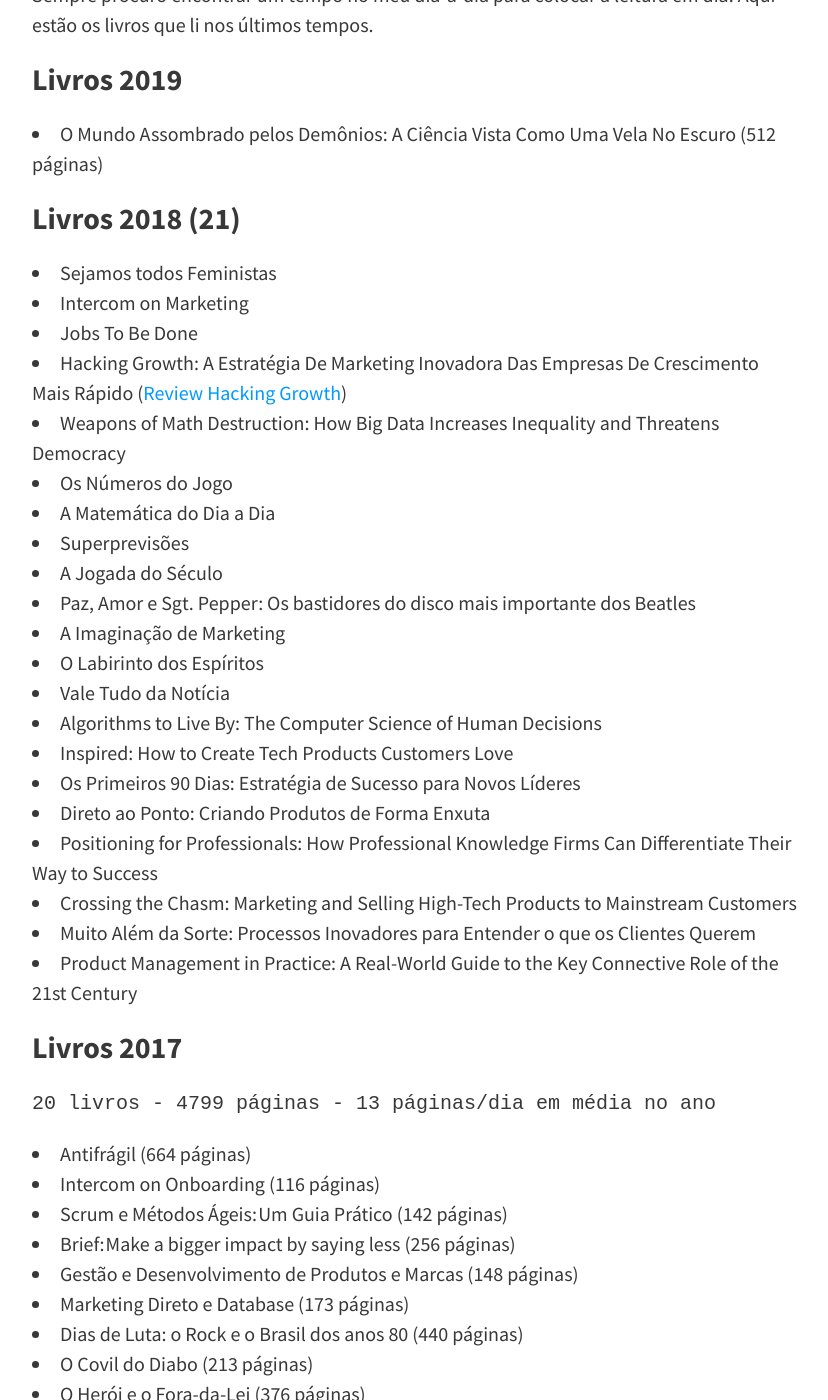
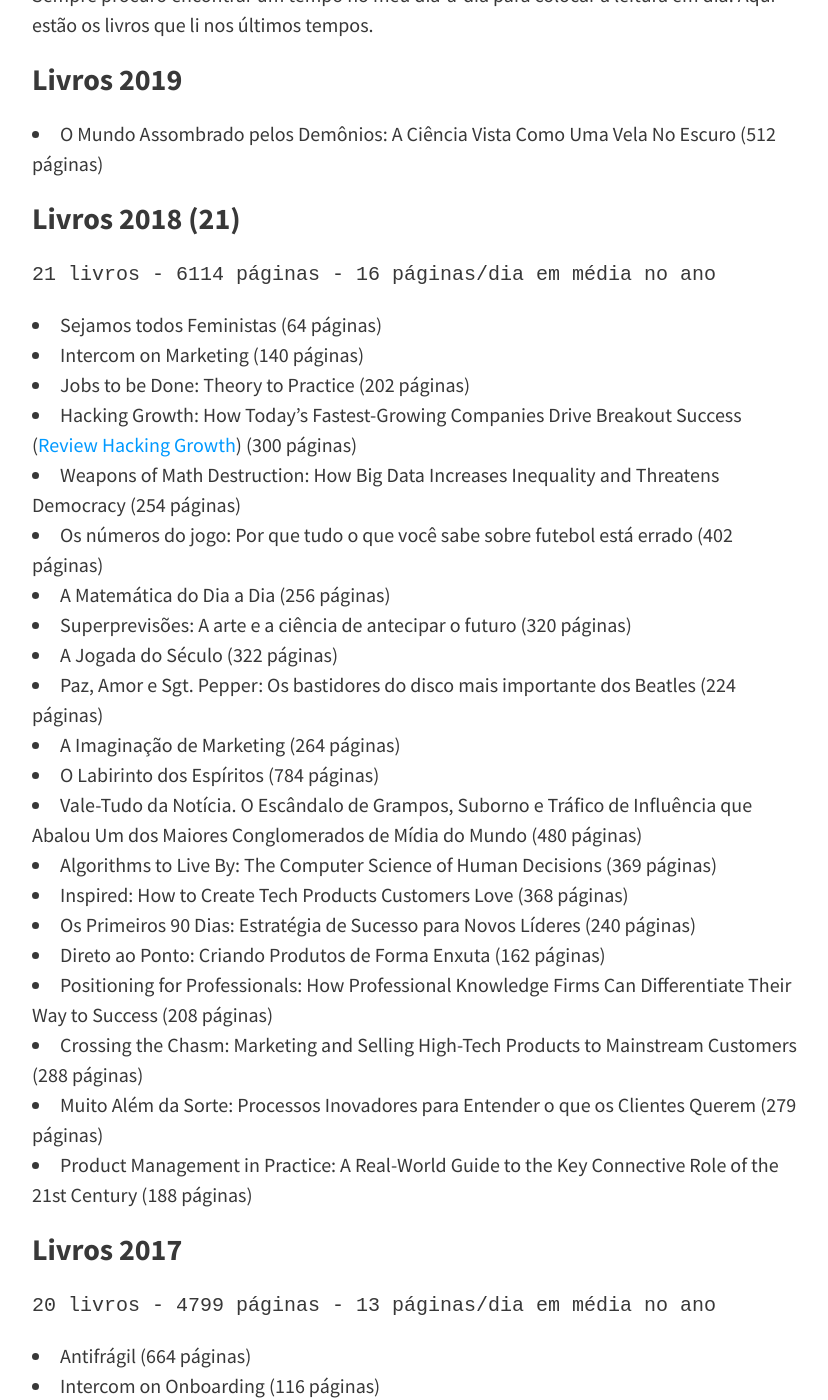
Before and after one commit to felipecbarbosa/felipecbarbosa.github.io, a Jekyll site: the page built from leituras.md, in a window 1280 px wide and 1400 px high, scrolled down 419 px. Shown: the whole window, without its empty margins (224-1052 px from the left). Built offline with Jekyll 4.4.1, drawn with Linux system fonts in a browser that asks for light colours; nearby versions of some CDN libraries; comment, search, counter and statistics services are not loaded.

Commit message:
Updated books reading statistics

````diff
--- a/leituras.md
+++ b/leituras.md
@@ -12,27 +12,28 @@ Sempre procuro encontrar um tempo no meu dia-a-dia para colocar a leitura em dia
 - O Mundo Assombrado pelos Demônios: A Ciência Vista Como Uma Vela No Escuro (512 páginas)
 
 ### Livros 2018 (21)
-- Sejamos todos Feministas
-- Intercom on Marketing
-- Jobs To Be Done
-- Hacking Growth: A Estratégia De Marketing Inovadora Das Empresas De Crescimento Mais Rápido ([Review Hacking Growth](https://www.felipebarbosa.me/hacking-growth/))
-- Weapons of Math Destruction: How Big Data Increases Inequality and Threatens Democracy
-- Os Números do Jogo
-- A Matemática do Dia a Dia
-- Superprevisões
-- A Jogada do Século
-- Paz, Amor e Sgt. Pepper: Os bastidores do disco mais importante dos Beatles
-- A Imaginação de Marketing
-- O Labirinto dos Espíritos
-- Vale Tudo da Notícia
-- Algorithms to Live By: The Computer Science of Human Decisions
-- Inspired: How to Create Tech Products Customers Love
-- Os Primeiros 90 Dias: Estratégia de Sucesso para Novos Líderes
-- Direto ao Ponto: Criando Produtos de Forma Enxuta
-- Positioning for Professionals: How Professional Knowledge Firms Can Differentiate Their Way to Success
-- Crossing the Chasm: Marketing and Selling High-Tech Products to Mainstream Customers
-- Muito Além da Sorte: Processos Inovadores para Entender o que os Clientes Querem
-- Product Management in Practice: A Real-World Guide to the Key Connective Role of the 21st Century
+```21 livros - 6114 páginas - 16 páginas/dia em média no ano```
+- Sejamos todos Feministas (64 páginas)
+- Intercom on Marketing (140 páginas)
+- Jobs to be Done: Theory to Practice (202 páginas)
+- Hacking Growth: How Today's Fastest-Growing Companies Drive Breakout Success ([Review Hacking Growth](https://www.felipebarbosa.me/hacking-growth/)) (300 páginas)
+- Weapons of Math Destruction: How Big Data Increases Inequality and Threatens Democracy (254 páginas)
+- Os números do jogo: Por que tudo o que você sabe sobre futebol está errado (402 páginas)
+- A Matemática do Dia a Dia (256 páginas)
+- Superprevisões: A arte e a ciência de antecipar o futuro (320 páginas)
+- A Jogada do Século (322 páginas)
+- Paz, Amor e Sgt. Pepper: Os bastidores do disco mais importante dos Beatles (224 páginas)
+- A Imaginação de Marketing (264 páginas)
+- O Labirinto dos Espíritos (784 páginas)
+- Vale-Tudo da Notícia. O Escândalo de Grampos, Suborno e Tráfico de Influência que Abalou Um dos Maiores Conglomerados de Mídia do Mundo (480 páginas)
+- Algorithms to Live By: The Computer Science of Human Decisions (369 páginas)
+- Inspired: How to Create Tech Products Customers Love (368 páginas)
+- Os Primeiros 90 Dias: Estratégia de Sucesso para Novos Líderes (240 páginas)
+- Direto ao Ponto: Criando Produtos de Forma Enxuta (162 páginas)
+- Positioning for Professionals: How Professional Knowledge Firms Can Differentiate Their Way to Success (208 páginas)
+- Crossing the Chasm: Marketing and Selling High-Tech Products to Mainstream Customers (288 páginas)
+- Muito Além da Sorte: Processos Inovadores para Entender o que os Clientes Querem (279 páginas)
+- Product Management in Practice: A Real-World Guide to the Key Connective Role of the 21st Century (188 páginas)
 
 ### Livros 2017
 ```20 livros - 4799 páginas - 13 páginas/dia em média no ano```
````
